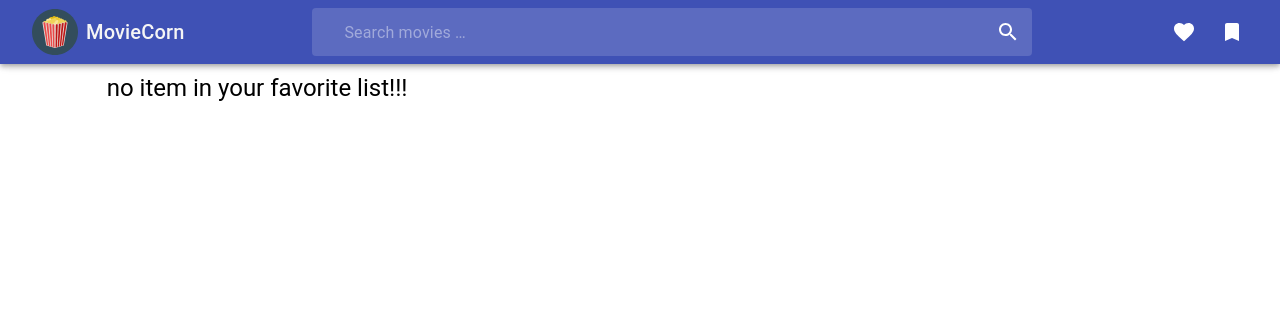
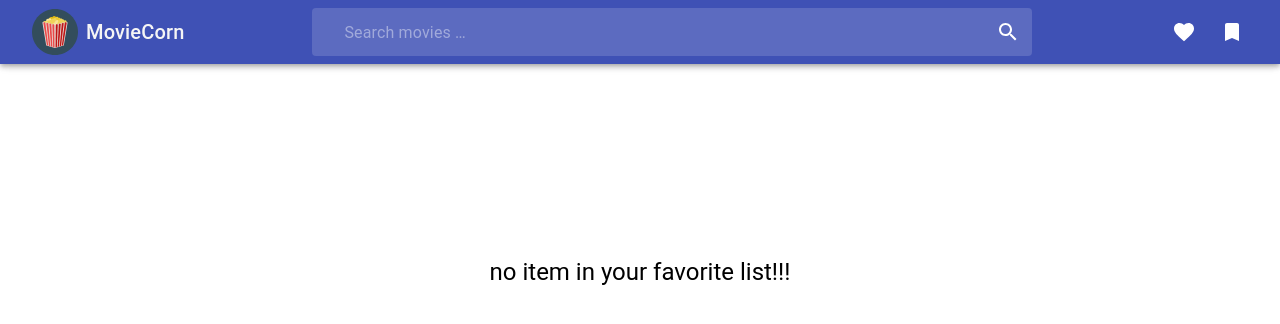
Before and after one commit to Z-Saffar/MovieCorn, a React (Create React App) app: page /myFavorite in a window 1280 px wide. Shown: the top 324 px of the page. Built offline with nearby package versions, Linux system fonts and the light colour scheme.

Commit message:
handle no items

```diff
--- a/src/AppRouter.tsx
+++ b/src/AppRouter.tsx
@@ -13,13 +13,13 @@ const AppRouter = () => {
             <Route path="/" exact>
                 <HomePage />
             </Route>
-            <Route path="/search" exact>
+            <Route path="/search">
                 <ResultPage />
             </Route>
-            <Route path="/myFavorite" exact>
+            <Route path="/myFavorite">
                 <FavoritePage />
             </Route>
-            <Route path="/watchlist" exact>
+            <Route path="/watchlist">
                 <WatchListPage />
             </Route>
         </Switch>
--- a/src/components/MovieCard/MovieCard.tsx
+++ b/src/components/MovieCard/MovieCard.tsx
@@ -8,20 +8,18 @@ import BookmarkBorderRoundedIcon from '@material-ui/icons/BookmarkBorderRounded'
 import BookmarkRoundedIcon from '@material-ui/icons/BookmarkRounded'
 import FavoriteBorderRoundedIcon from '@material-ui/icons/FavoriteBorderRounded'
 import FavoriteRoundedIcon from '@material-ui/icons/FavoriteRounded'
-import Rating from '@material-ui/lab/Rating'
+import StarIcon from '@material-ui/icons/Star'
 import React, { useCallback, useEffect, useState, VFC } from "react"
 import { useFavoriteContext } from "../../context/favorite.context"
 import { useWatchListContext } from "../../context/watchList.context"
 import { getAbsoluteImageURL } from "../../helper"
 import { MovieCardProps } from "./types"
 
-
 const MovieCard: VFC<MovieCardProps> = (props) => {
   const {
     description,
     imageUrl,
     imageWidth,
-    rate,
     rank,
     title,
     year,
@@ -73,7 +71,7 @@ const MovieCard: VFC<MovieCardProps> = (props) => {
       setIsInWatchList(true)
     }
   }, [favoriteContextList, id, watchListInContext])
-
+  const imageSrc = !!imageUrl ? getAbsoluteImageURL(imageUrl, imageWidth) : process.env.PUBLIC_URL + '/images/noImage.png'
   return (
     <div className={classes.root}>
       <Paper className={classes.paper}>
@@ -81,8 +79,8 @@ const MovieCard: VFC<MovieCardProps> = (props) => {
           <Hidden mdUp>
             <Grid item className={classes.imageWrapper}>
               <ButtonBase className={classes.image}>
-                <img className={classes.img} alt="complex"
-                  src={imageUrl ? getAbsoluteImageURL(imageUrl, imageWidth) : process.env.PUBLIC_URL + '/images/noImage.png'} />
+                <img className={classes.img} alt={title}
+                  src={imageSrc} />
               </ButtonBase>
               <div className={classes.iconButtons}>
                 <IconButton onClick={() => { handleFavorite({ ...props }) }}>
@@ -100,7 +98,7 @@ const MovieCard: VFC<MovieCardProps> = (props) => {
             <Hidden smDown>
               <Grid item>
                 <ButtonBase className={classes.image}>
-                  <img className={classes.img} alt="complex" src={getAbsoluteImageURL(imageUrl, imageWidth)} />
+                  <img className={classes.img} alt={title} src={imageSrc} />
                 </ButtonBase>
               </Grid>
             </Hidden>
@@ -109,10 +107,12 @@ const MovieCard: VFC<MovieCardProps> = (props) => {
                 <Typography gutterBottom variant="h5">
                   {title} - ({new Date(year).getFullYear()})
                 </Typography>
-                <Rating name="read-only" value={rate} readOnly />
-                <Typography variant="body2" color="textSecondary">
-                  {rank}
-                </Typography>
+                <Box display='flex' alignItems='flex-end' >
+                  <StarIcon classes={{ root: classes.starIcon }} />
+                  <Typography variant="body2" color="textSecondary">
+                    {rank}
+                  </Typography>
+                </Box>
               </Box>
               <Box textAlign='justify' mt={2}>
                 <Typography variant="body1">{description}</Typography>
@@ -181,6 +181,10 @@ const useStyles = makeStyles((theme: Theme) => {
       flexDirection: "column",
       alignItems: "flex-start",
     },
+    starIcon: {
+      fill: '#fcd202',
+      marginRight: spacing(0.5)
+    }
   })
 }
 )
--- a/src/components/MovieCard/types.ts
+++ b/src/components/MovieCard/types.ts
@@ -1,7 +1,6 @@
 export interface MovieCardProps {
   title: string
   year: Date
-  rate: number
   rank: number
   description: string
   imageUrl: string
--- a/src/containers/Layout.tsx
+++ b/src/containers/Layout.tsx
@@ -18,12 +18,14 @@ const Layout: FC<{ withSearchBox: boolean }> = ({ children, withSearchBox = fals
                 watchListInContext: watchList,
                 setWatchListInContext: () => { }
             }}>
-                <AppHeader hasSearchBox={withSearchBox} />
-                <Grid container justifyContent='center'>
-                    <Grid item xs={10} >
-                        {children}
+                <Container maxWidth="xl">
+                    <AppHeader hasSearchBox={withSearchBox} />
+                    <Grid container justifyContent='center'>
+                        <Grid item xs={10} >
+                            {children}
+                        </Grid>
                     </Grid>
-                </Grid>
+                </Container>
             </WatchListProvider>
         </FavoriteProvider>
     )
--- a/src/containers/ResultPage.tsx
+++ b/src/containers/ResultPage.tsx
@@ -1,9 +1,10 @@
-import { Box, Button, CircularProgress, createStyles, makeStyles, Theme } from '@material-ui/core';
+import { Box, Button, CircularProgress, createStyles, makeStyles, Theme, Typography } from '@material-ui/core';
 import * as React from 'react';
 import MovieCard from "../components/MovieCard/MovieCard";
 import { useQuery } from "../hooks/useQuery";
 import useLazySearchMovie from "../hooks/useSearchMovie";
 import Layout from "./Layout";
+import NoItemIcon from '@material-ui/icons/SentimentVeryDissatisfied';
 
 const ResultPage = () => {
     const classes = useStyles()
@@ -16,14 +17,23 @@ const ResultPage = () => {
     }, [searchText, search]);
 
     if (!movies) {
+        return (
             <Layout withSearchBox={true}>
                 <Box minHeight={300} position='relative'>
                     <CircularProgress classes={{ root: classes.progress }} />
                 </Box>
             </Layout>
+        )
     }
 
     return (<Layout withSearchBox={true}>
+        {
+            !movies?.length ?
+                <Box className={classes.noItemWrapper}>
+                    <NoItemIcon className={classes.noItemIcon} color='error' />
+                    <Typography variant='h5'>there is no result</Typography>
+                </Box>
+                :
                 <Box mt={10} mb={10} textAlign='center'>
                     {
                         movies?.map((item) => {
@@ -38,17 +48,15 @@ const ResultPage = () => {
                                 key={item.id}
                             />
                         })
-
                     }
-
                     <Button variant='contained' color='primary'
                         className={classes.loadMore}
                         onClick={() => {
                             nextPage()
                         }}
                     >load more ...</Button>
-
                 </Box>
+        }
 
     </Layout>)
 }
@@ -66,6 +74,17 @@ const useStyles = makeStyles((theme: Theme) => createStyles({
     loadMore: {
         marginTop: theme.spacing(3),
         padding: theme.spacing(1, 4)
+    },
+    noItemWrapper: {
+        height: 400,
+        display: 'flex',
+        justifyContent: 'center',
+        alignItems: 'center'
+    },
+    noItemIcon: {
+        width: 48,
+        height: 48,
+        marginRight: theme.spacing(1)
     }
 }),
 );
--- a/src/containers/favorite-page/FavoriteList.tsx
+++ b/src/containers/favorite-page/FavoriteList.tsx
@@ -1,12 +1,15 @@
-import { Grid, Typography } from "@material-ui/core"
+import { Grid, Typography, Box, createStyles, makeStyles, Theme } from "@material-ui/core"
 import MovieCard from "../../components/MovieCard/MovieCard"
 import { useFavoriteContext } from "../../context/favorite.context"
 
 const FavoriteList = () => {
+    const classes = useStyles()
     const { favoriteContextList } = useFavoriteContext()
     return (
         (Object.keys(favoriteContextList).length === 0) ?
-            <Typography variant='h5'> no item in your favorite list!!!</Typography>
+            <Box className={classes.noItemWrapper}>
+                <Typography variant='h5'> no item in your favorite list!!!</Typography>
+            </Box>
             :
             <Grid container>
                 {Object.entries(favoriteContextList).map((item) => {
@@ -18,3 +21,15 @@ const FavoriteList = () => {
 
 }
 export default FavoriteList
+
+const useStyles = makeStyles((theme: Theme) => createStyles({
+
+    noItemWrapper: {
+        height: 400,
+        display: 'flex',
+        justifyContent: 'center',
+        alignItems: 'center'
+    },
+
+}),
+);
--- a/src/containers/watchList-page/WatchList.tsx
+++ b/src/containers/watchList-page/WatchList.tsx
@@ -1,12 +1,15 @@
-import { Grid, Typography } from "@material-ui/core"
+import { Box, createStyles, Grid, makeStyles, Theme, Typography } from "@material-ui/core"
 import MovieCard from "../../components/MovieCard/MovieCard"
 import { useWatchListContext } from "../../context/watchList.context"
 
 const WatchList = () => {
+    const classes = useStyles()
     const { watchListInContext } = useWatchListContext()
     return (
         (Object.keys(watchListInContext).length === 0) ?
-            <Typography variant='h5'> no item in your watch list!!!</Typography>
+            <Box className={classes.noItemWrapper}>
+                <Typography variant='h5'> no item in your watch list!!!</Typography>
+            </Box>
             :
             <Grid container>
                 {Object.entries(watchListInContext).map((item) => {
@@ -19,3 +22,15 @@ const WatchList = () => {
 
 }
 export default WatchList
+
+const useStyles = makeStyles((theme: Theme) => createStyles({
+
+    noItemWrapper: {
+        height: 400,
+        display: 'flex',
+        justifyContent: 'center',
+        alignItems: 'center'
+    },
+
+}),
+);
--- a/src/index.css
+++ b/src/index.css
@@ -1,3 +1,8 @@
+html,
+body,
+#root {
+  height: 100%;
+}
 body {
   margin: 0;
   font-family: -apple-system, BlinkMacSystemFont, "Segoe UI", "Roboto", "Oxygen",
```
Lines whose indentation alone changed are shown as unchanged.
